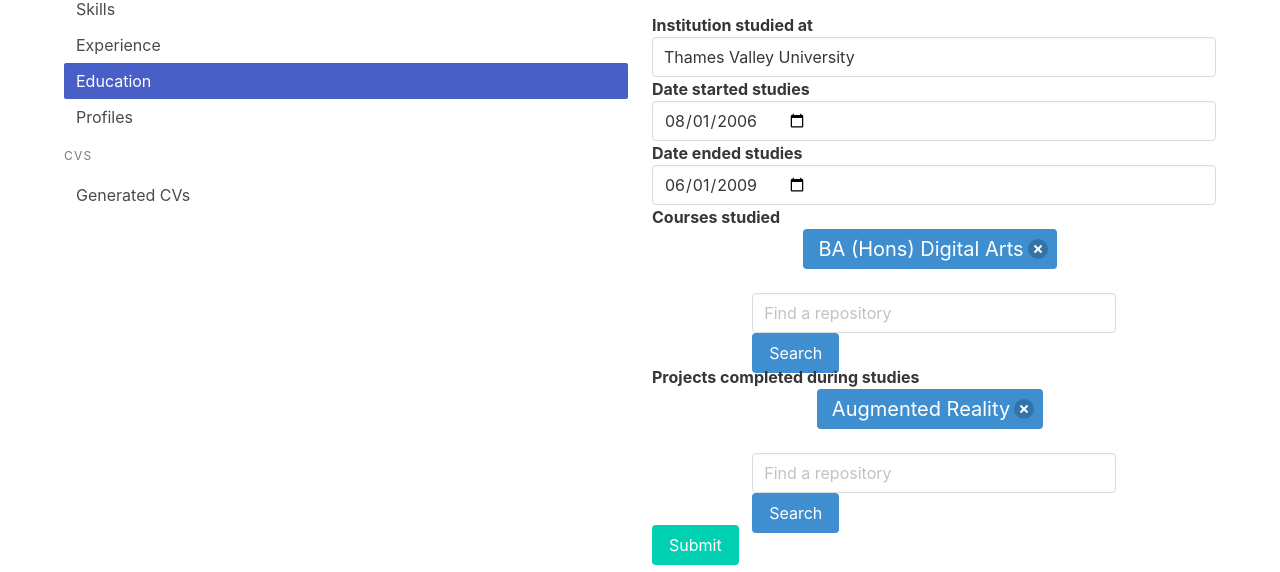
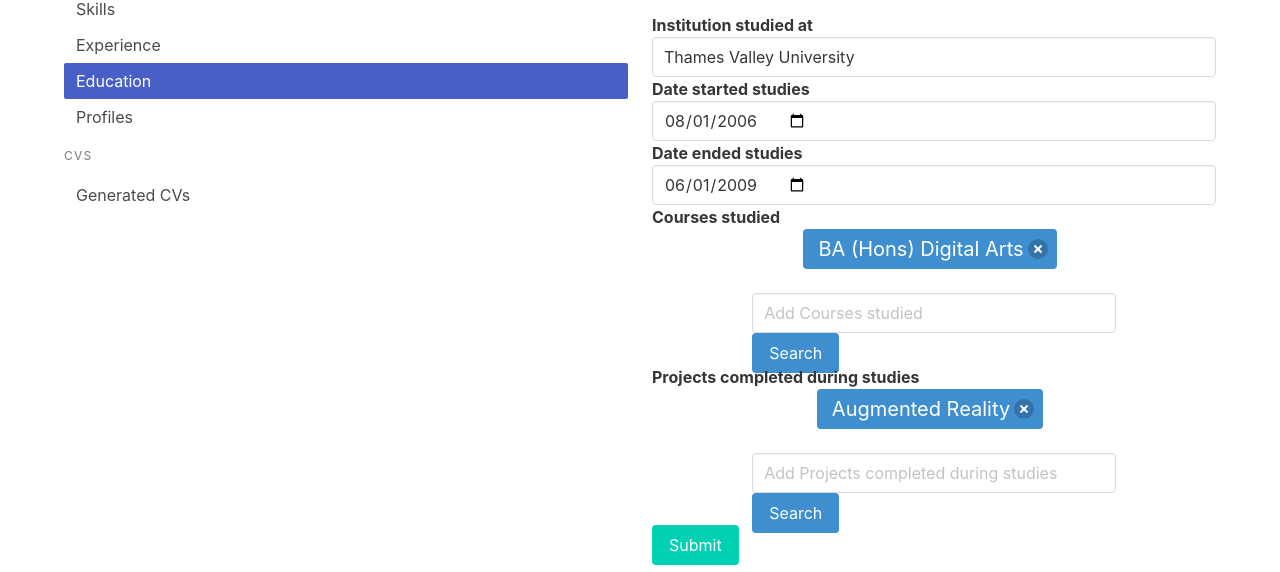
Before and after one commit to Gimpneek/cv_gen, a Django app: page /education/1/ in a window 1280 px wide. Shown: the part 235-807 px from the top of the page. Run offline with Django 3.2, Linux system fonts and the light colour scheme; data comes from the database, SQL or seed files in the repository; some libraries are stand-ins or nearby versions.

```diff
--- a/cvtool/cv/templates/cv/form_input_snippet.html
+++ b/cvtool/cv/templates/cv/form_input_snippet.html
@@ -47,7 +47,7 @@
                         {% endfor %}
                     </span>
                     <span class="control has-addons">
-                      <input class="input" type="text" placeholder="Find a repository">
+                      <input class="input" type="text" placeholder="Add {{ field.help_text }}">
                       <a class="button is-info">
                         Search
                       </a>
```
Also changed, not shown: 3 other files.
